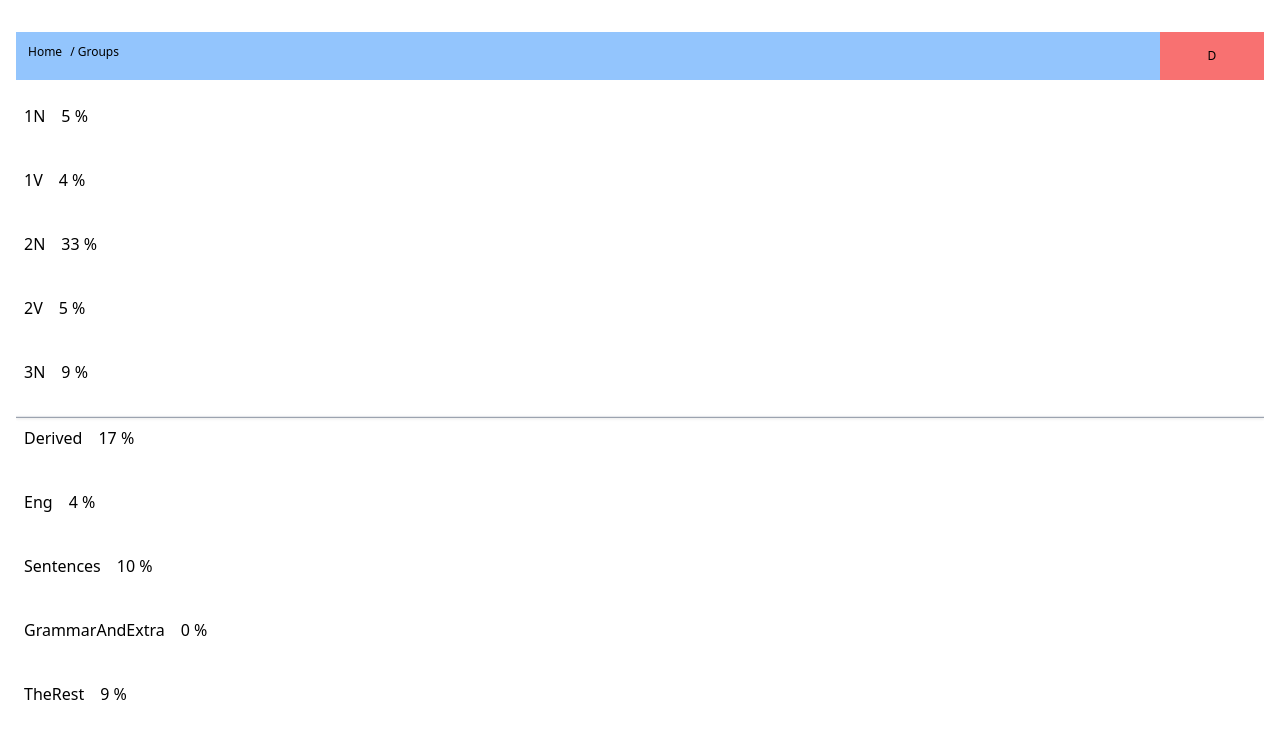
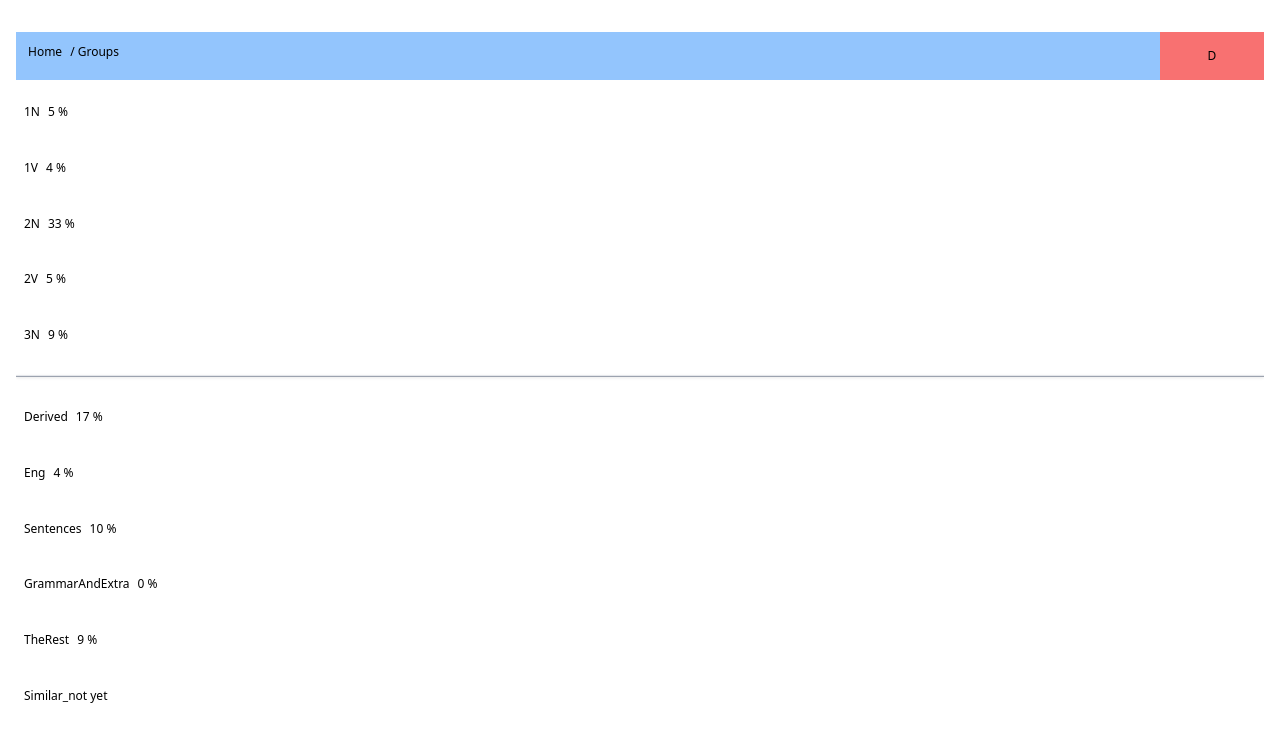
Before and after one commit to SherlockBhone999/koreanPractice, a React (Vite) app: page /groups in a window 1280 px wide. Shown: the top 742 px of the page. Built offline with nearby package versions, Linux system fonts and the light colour scheme.

Commit message:
groups text size update

```diff
--- a/src/app/components/Groups.jsx
+++ b/src/app/components/Groups.jsx
@@ -4,7 +4,7 @@ import { Context } from '../../App'
 
 
 
-const btnStyle = "flex h-12 m-2 "
+const btnStyle = "flex m-2 text-xs"
 const divStyle = "flex"
 
 
@@ -19,7 +19,7 @@ export default function Groups(){
       <button onClick={()=>navigate('/groups/1N')} class={btnStyle}>
         <div class={divStyle}>
           <p>1N</p>
-          <p class="ml-4">{ Math.floor(allGroups.oneN.count/allItems.length * 100) } % </p>
+          <p class="ml-2">{ Math.floor(allGroups.oneN.count/allItems.length * 100) } % </p>
         </div>
       </button>
 
@@ -27,7 +27,7 @@ export default function Groups(){
       <button onClick={()=>navigate('/groups/1V')} class={btnStyle}>
         <div class={divStyle}>
           <p>1V</p>
-          <p class="ml-4">{ Math.floor(allGroups.oneV.count/allItems.length * 100) } % </p>
+          <p class="ml-2">{ Math.floor(allGroups.oneV.count/allItems.length * 100) } % </p>
         </div>
       </button>
 
@@ -35,7 +35,7 @@ export default function Groups(){
       <button onClick={()=>navigate('/groups/2N')} class={btnStyle}>
         <div class={divStyle}>
           <p>2N</p>
-          <p class="ml-4">{ Math.floor(allGroups.twoN.count/allItems.length * 100) } % </p>
+          <p class="ml-2">{ Math.floor(allGroups.twoN.count/allItems.length * 100) } % </p>
         </div>
       </button>
 
@@ -43,14 +43,14 @@ export default function Groups(){
       <button onClick={()=>navigate('/groups/2V')} class={btnStyle}>
         <div class={divStyle}>
           <p>2V</p>
-          <p class="ml-4">{ Math.floor(allGroups.twoV.count/allItems.length * 100) } % </p>
+          <p class="ml-2">{ Math.floor(allGroups.twoV.count/allItems.length * 100) } % </p>
         </div>
       </button>
 
       <button onClick={()=>navigate('/groups/3N')} class={btnStyle}>
         <div class={divStyle}>
           <p>3N</p>
-          <p class="ml-4">{ Math.floor(allGroups.threeN.count/allItems.length * 100) } % </p>
+          <p class="ml-2">{ Math.floor(allGroups.threeN.count/allItems.length * 100) } % </p>
         </div>
       </button>
 
@@ -59,35 +59,35 @@ export default function Groups(){
       <button onClick={()=>navigate('/groups/Derived')} class={btnStyle}>
         <div class={divStyle}>
           <p>Derived</p>
-          <p class="ml-4">{ Math.floor(allGroups.derived.count/allItems.length * 100) } % </p>
+          <p class="ml-2">{ Math.floor(allGroups.derived.count/allItems.length * 100) } % </p>
         </div>
       </button>
 
       <button onClick={()=>navigate('/groups/Eng')} class={btnStyle}>
         <div class={divStyle}>
           <p>Eng</p>
-          <p class="ml-4">{ Math.floor(allGroups.eng.count/allItems.length * 100) } % </p>
+          <p class="ml-2">{ Math.floor(allGroups.eng.count/allItems.length * 100) } % </p>
         </div>
       </button>
 
       <button onClick={()=>navigate('/groups/Sentences')} class={btnStyle}>
         <div class={divStyle}>
           <p>Sentences</p>
-          <p class="ml-4">{ Math.floor(allGroups.sentence.count/allItems.length * 100) } % </p>
+          <p class="ml-2">{ Math.floor(allGroups.sentence.count/allItems.length * 100) } % </p>
         </div>
       </button>
 
       <button onClick={()=>navigate('/groups/Grammar&Extra')} class={btnStyle}>
         <div class={divStyle}>
           <p>GrammarAndExtra</p>
-          <p class="ml-4">{ Math.floor(allGroups.grammarAndExtra.count/allItems.length * 100) } % </p>
+          <p class="ml-2">{ Math.floor(allGroups.grammarAndExtra.count/allItems.length * 100) } % </p>
         </div>
       </button>
 
       <button onClick={()=>navigate('/groups/TheRest')} class={btnStyle}>
         <div class={divStyle}>
           <p>TheRest</p>
-          <p class="ml-4">{ Math.floor(allGroups.theRest.count/allItems.length * 100) } % </p>
+          <p class="ml-2">{ Math.floor(allGroups.theRest.count/allItems.length * 100) } % </p>
         </div>
       </button>
 
```
